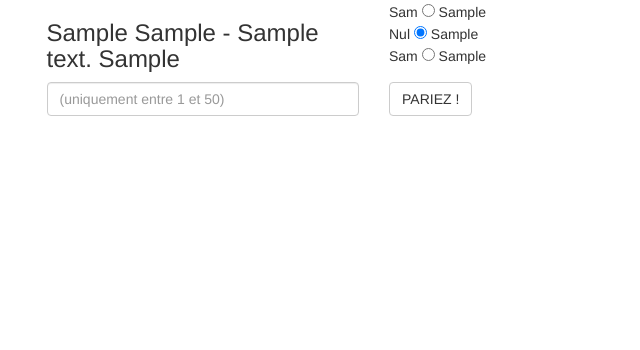
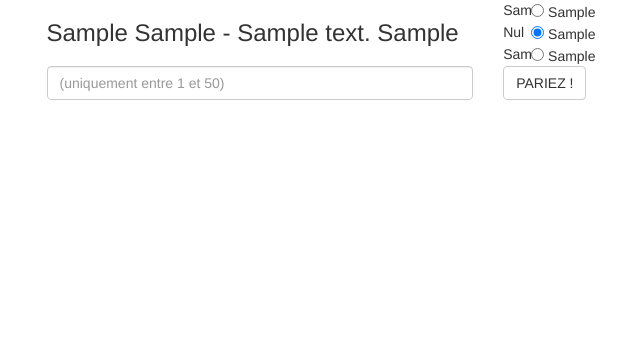
Before and after one commit to olivier-maurie/projet-dev-web, a PHP site: page /pages/accueil.php in a window 1280 px wide. Shown: the part 70-420 px from the top of the page, without its empty margins (266-906 px from the left). Run offline with PHP 8.4, Linux system fonts and the light colour scheme; tables that the repository leaves empty or names only in its code hold one stand-in row (values such as "Sample post"); some libraries are stand-ins or nearby versions.

Commit message:
coeur d'emeraude

```diff
--- a/css/design.css
+++ b/css/design.css
@@ -3,3 +3,6 @@ header { background : #0C5224; color : #fff;}
 footer { bottom : 0; position : absolute; }
 ul,li { padding : 0; margin : 0; list-style : none;}
 .hidden-parie { display : none; }
+
+/***** accueil *****/
+.equipe { width : 28px; display : block; float : left;}
--- a/pages/accueil.php
+++ b/pages/accueil.php
@@ -33,43 +33,44 @@ while ($resultat2 = $sql->fetch())
 	<div class="col-lg-6 col- col-lg-offset-3">
 		<div class="row">
 			<div class="row">
-				<div class="col-lg-6">
+				<div class="col-lg-8">
 					<h3><?php echo $resultat2['dom']; ?> <?php echo $resultat2['butdom']; ?> - <?php echo $resultat2['butext']; ?> <?php echo $resultat2['ext'];?> </h3>
 				</div>
 
 			<form method="POST" action="" class="parie">
-				<div class="col-lg-6">
+				<div class="col-lg-4">
 				<ul>
 					<li>
-						<span><?php echo substr($resultat2['dom'], 0, 3); ?></span>
+						<span class="equipe"><?php echo substr($resultat2['dom'], 0, 3); ?></span>
 						<span><input type="radio" name="cote"/></span>
 						<span><?php echo $resultat2["cotedom"];?></span>
 					</li>
 					<li>
-						<span>Nul</span>
+						<span class="equipe">Nul</span>
 						<span><input type="radio" name="cote" checked/></span>
 						<span><?php echo $resultat2["cotenul"];?></span>
 					</li>
 					<li>
-						<span><?php echo substr($resultat2['ext'], 0, 3); ?></span>
+						<span class="equipe"><?php echo substr($resultat2['ext'], 0, 3); ?></span>
 						<span><input type="radio" name="cote"/></span>
 						<span><?php echo $resultat2["coteext"];?></span>
 					</li>
 				</ul>
 				</div>
 			</div>
-			<div class="row">
+				<div class="row">
 
-				<div class="col-lg-6">
-					<input type="number" class="form-control" min="1" max="50" name="sommepari" placeholder="(uniquement entre 1 et 50)">
+					<div class="col-lg-8">
+						<input type="number" class="form-control" min="1" max="50" name="sommepari" placeholder="(uniquement entre 1 et 50)">
+					</div>
+					<div class="col-lg-4">
+						<input type="submit" class="btn btn-default" name="envoyer" value="PARIEZ !">
+					</div>
+					<input type="number" name="id_paris" class="hidden-parie" value="<?php echo $resultat2["id"]; ?>"/>
 				</div>
-				<div class="col-lg-6">
-					<input type="submit" class="btn btn-default" name="envoyer" value="PARIEZ !">
-				</div>
-				<input type="number" name="id_paris" class="hidden-parie" value="<?php echo $resultat2["id"]; ?>"/>
 			</form>
 
-			</div>
+
 		</div>
 	</div>
 </div>
```
